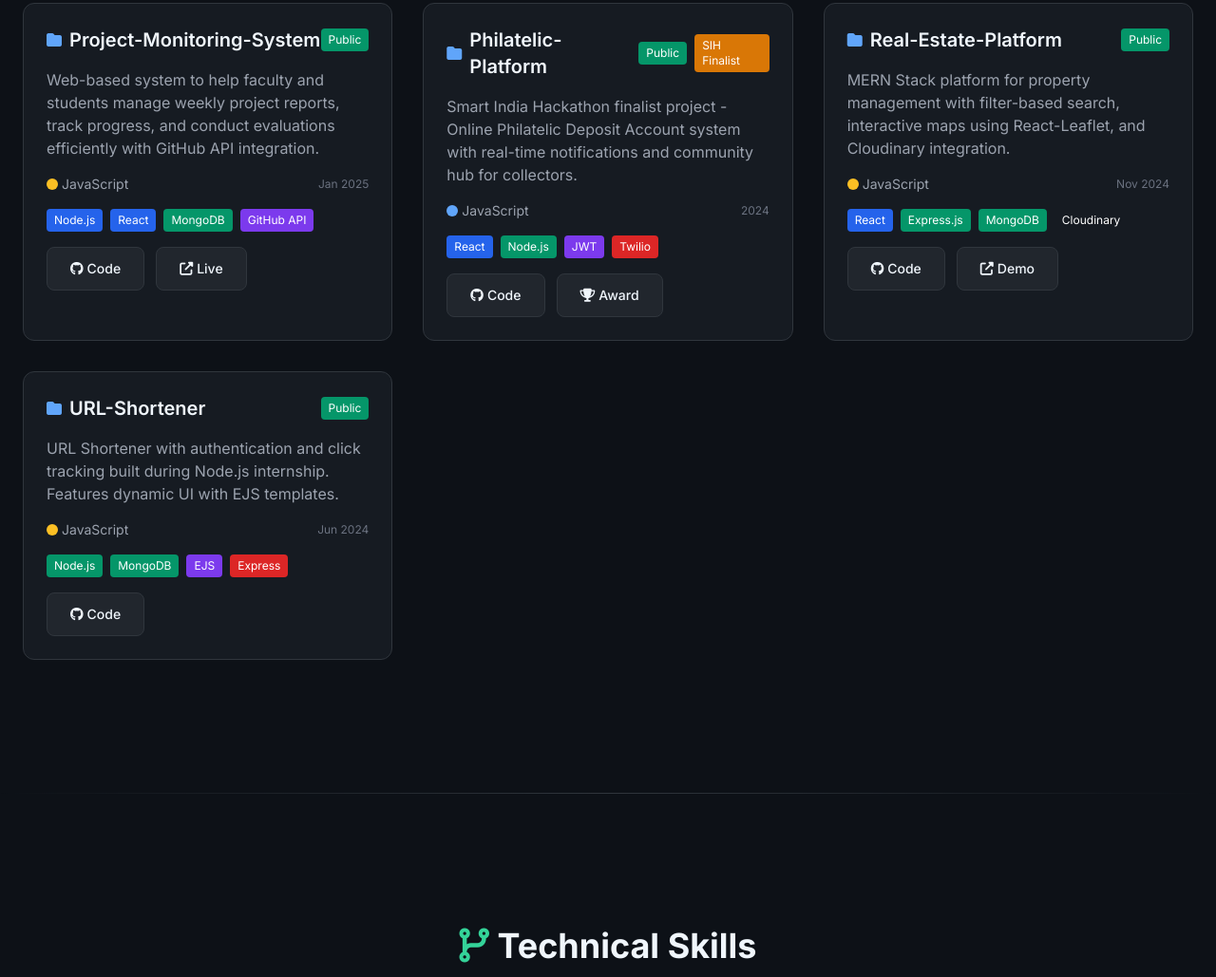
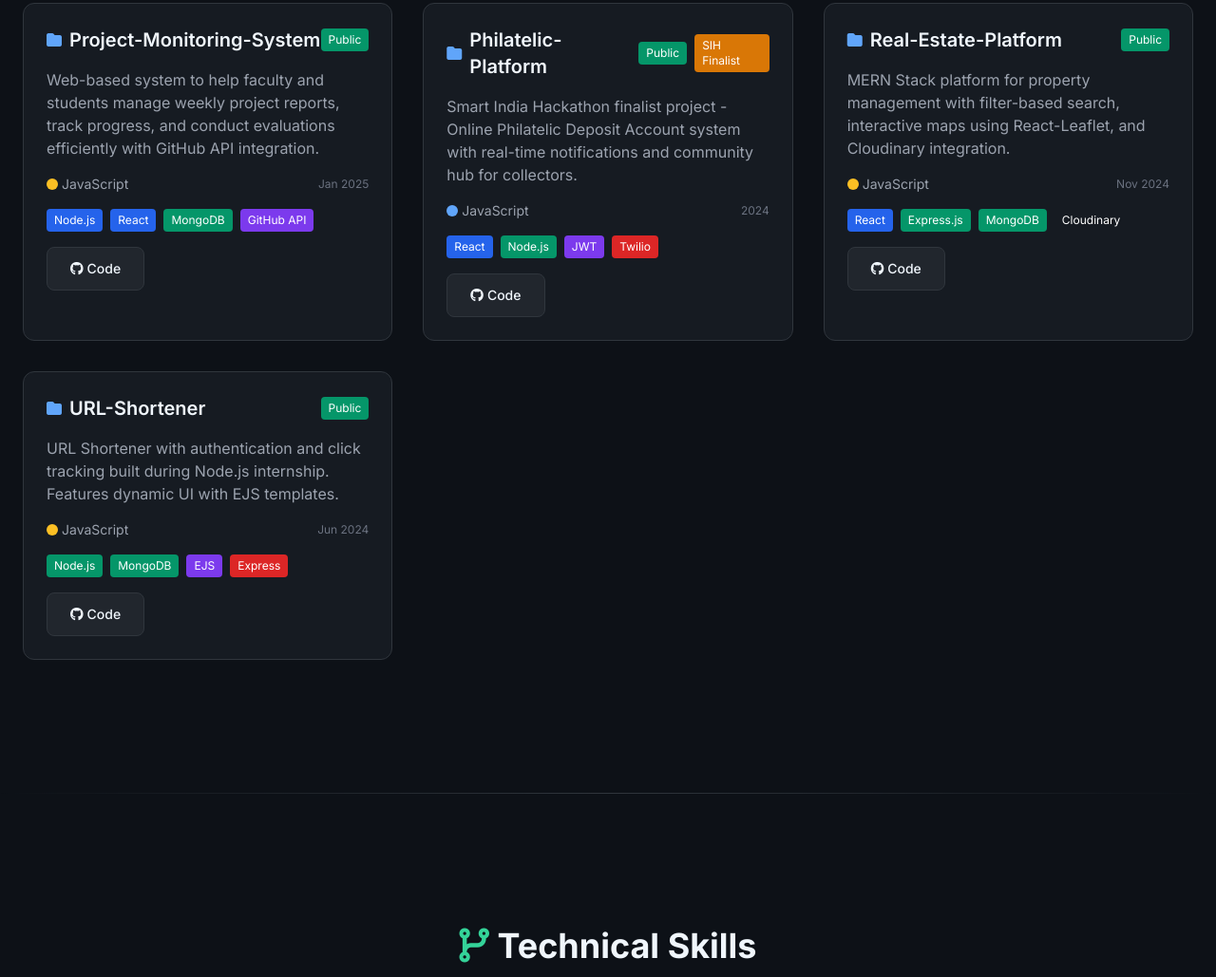
Before and after one commit to VasuBhalani/Vasu-Bhalani, a plain HTML site: page index.html in a window 1280 px wide. Shown: the part 1146-2175 px from the top of the page at 95% size. Drawn offline with nearby package versions, Linux system fonts and the light colour scheme.

Commit message:
Update index.html

```diff
--- a/index.html
+++ b/index.html
@@ -563,10 +563,6 @@
                             <i class="fab fa-github"></i>
                             <span>Code</span>
                         </a>
-                        <a href="#" class="btn-secondary text-sm flex items-center space-x-1">
-                            <i class="fas fa-external-link-alt"></i>
-                            <span>Live</span>
-                        </a>
                     </div>
                 </div>
 
@@ -603,10 +599,6 @@
                             <i class="fab fa-github"></i>
                             <span>Code</span>
                         </a>
-                        <a href="#" class="btn-secondary text-sm flex items-center space-x-1">
-                            <i class="fas fa-trophy"></i>
-                            <span>Award</span>
-                        </a>
                     </div>
                 </div>
 
@@ -641,10 +633,6 @@
                         <a href="#" class="btn-secondary text-sm flex items-center space-x-1">
                             <i class="fab fa-github"></i>
                             <span>Code</span>
-                        </a>
-                        <a href="#" class="btn-secondary text-sm flex items-center space-x-1">
-                            <i class="fas fa-external-link-alt"></i>
-                            <span>Demo</span>
                         </a>
                     </div>
                 </div>
```
